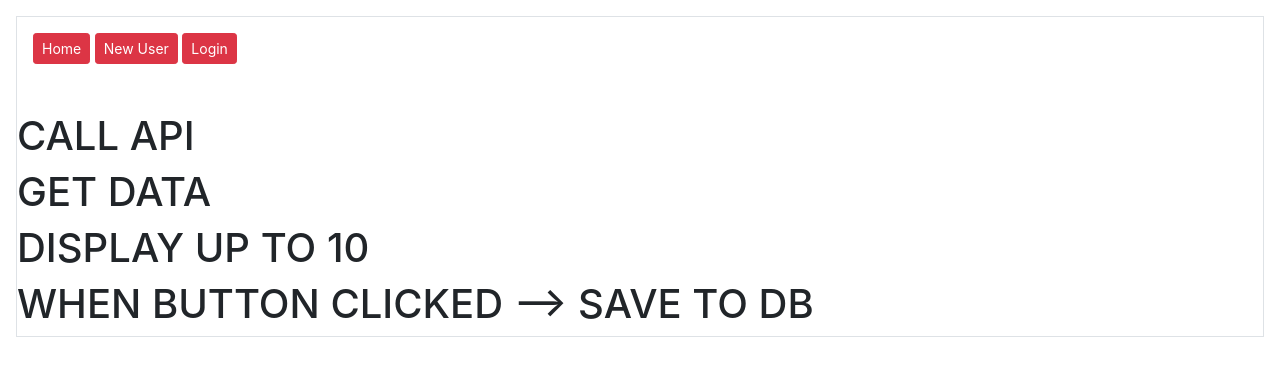
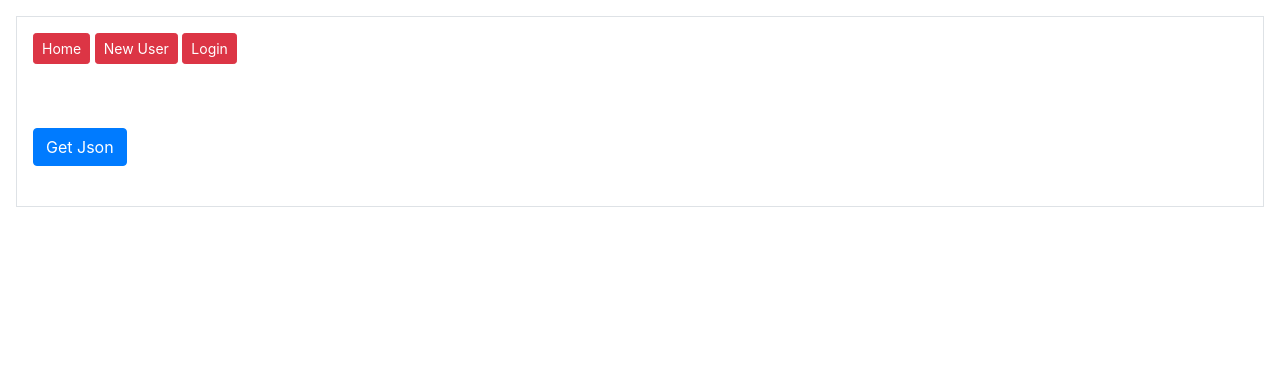
Before and after one commit to Gogeruk/junior_php_dev_TestTask_php_1_test_task_mykyta_korsikov, a PHP site: page /new/app/Views/MainData.php in a window 1280 px wide. Shown: the top 376 px of the page. Run offline with PHP 8.4, Linux system fonts and the light colour scheme; data that the repository does not hold is empty; some libraries are stand-ins or nearby versions.

Commit message:
make 10 api calls

```diff
--- a/app/app/Views/MainData.php
+++ b/app/app/Views/MainData.php
@@ -3,10 +3,52 @@
 
 
 
-<h1>CALL API</h1>
-<h1>GET DATA</h1>
-<h1>DISPLAY UP TO 10</h1>
-<h1>WHEN BUTTON CLICKED --> SAVE TO DB</h1>
+<button class="m-3 btn btn-primary" type="button" onclick="javascript:getJson()">Get Json</button>
+
+<div class="mb-4">
+    <div class="m-3" id="newJsonCreate">
+    </div>
+
+</div>
+
+
+
+
+<script type="text/javascript" language="javascript">
+    let stop = false;
+    let clicked = 1;
+    const getJson = async () => {
+        if (stop === true) {
+            console.log(stop);
+            return;
+        }
+
+        const response = await fetch('http://jsonplaceholder.typicode.com/posts/' + clicked);
+        const myJson = await response.json();
+
+        clicked++;
+        if (clicked === 11) {
+            stop = true;
+        }
+
+        // do something with myJson
+        // console.log(myJson);
+
+
+        // var allReceived = [];
+
+
+        // create new element
+        const para = document.createElement("p");
+        const node = document.createTextNode(myJson.title);
+        para.appendChild(node);
+
+        const element = document.getElementById("newJsonCreate");
+        element.append(para);
+    }
+</script>
+
+
 
 
 
```
